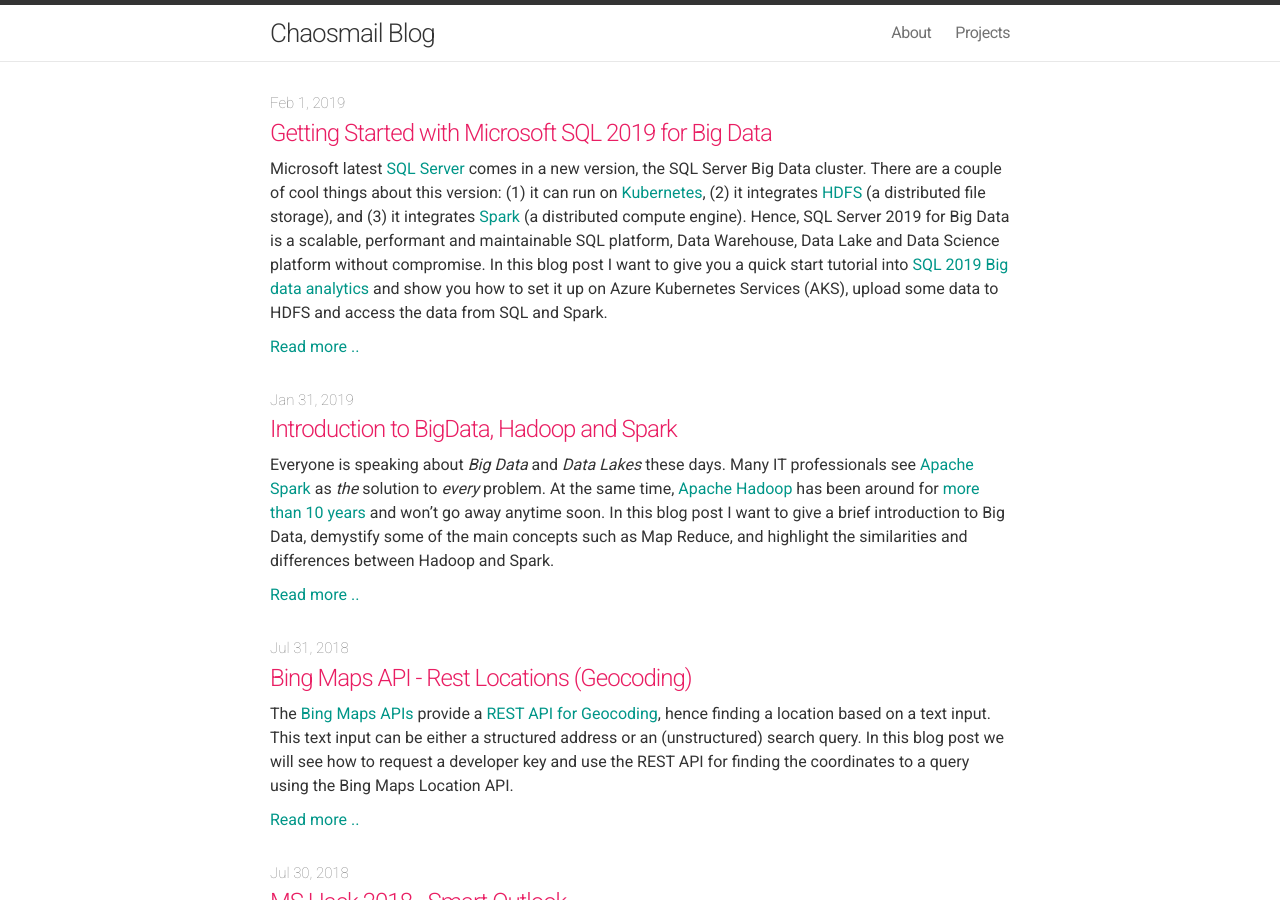
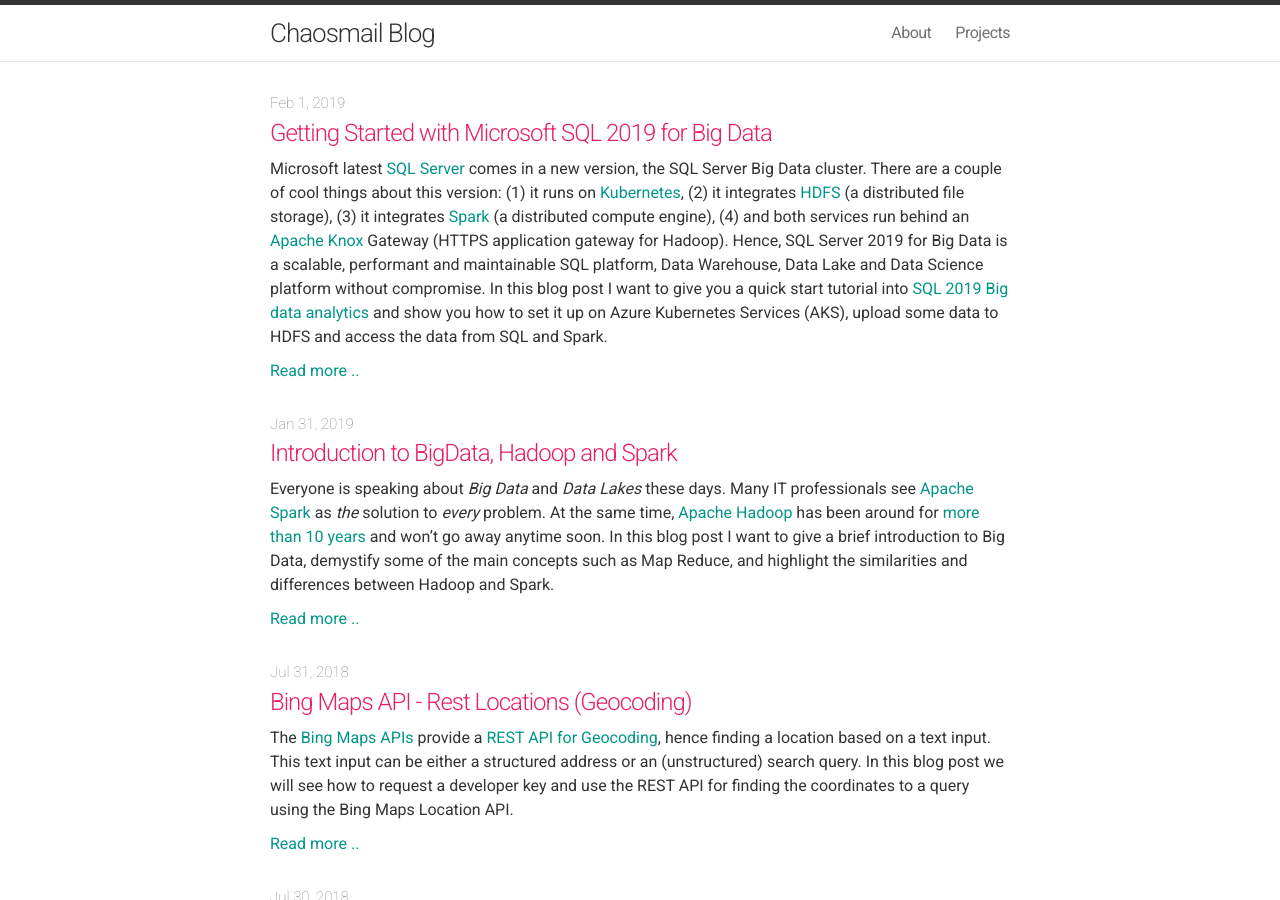
Before and after one commit to chaosmail/chaosmail.github.com, a Jekyll site: the page built from index.html, in a window 1280 px wide and 900 px high. Built offline with Jekyll 4.4.1, drawn with Linux system fonts in a browser that asks for light colours; nearby versions of some CDN libraries; the list of posts is cut into pages by our own code; some of the changed lines change nothing that is shown.

Commit message:
update sql2019

````diff
--- a/_posts/2019-02-01-getting-started-with-sql2019.md
+++ b/_posts/2019-02-01-getting-started-with-sql2019.md
@@ -7,23 +7,32 @@
 comments: true
 ---
 
-Microsoft latest [SQL Server][sql-server-2019] comes in a new version, the SQL Server Big Data cluster. There are a couple of cool things about this version: (1) it can run on [Kubernetes][kubernetes], (2) it integrates [HDFS][apache-hdfs] (a distributed file storage), and (3) it integrates [Spark][apache-spark] (a distributed compute engine). Hence, SQL Server 2019 for Big Data is a scalable, performant and maintainable SQL platform, Data Warehouse, Data Lake and Data Science platform without compromise. In this blog post I want to give you a quick start tutorial into [SQL 2019 Big data analytics][sql-server-2019-bigdata] and show you how to set it up on Azure Kubernetes Services (AKS), upload some data to HDFS and access the data from SQL and Spark.
+Microsoft latest [SQL Server][sql-server-2019] comes in a new version, the SQL Server Big Data cluster. There are a couple of cool things about this version: (1) it runs on [Kubernetes][kubernetes], (2) it integrates [HDFS][apache-hdfs] (a distributed file storage), (3) it integrates [Spark][apache-spark] (a distributed compute engine), (4) and both services run behind an [Apache Knox][apache-knox] Gateway (HTTPS application gateway for Hadoop). Hence, SQL Server 2019 for Big Data is a scalable, performant and maintainable SQL platform, Data Warehouse, Data Lake and Data Science platform without compromise. In this blog post I want to give you a quick start tutorial into [SQL 2019 Big data analytics][sql-server-2019-bigdata] and show you how to set it up on Azure Kubernetes Services (AKS), upload some data to HDFS and access the data from SQL and Spark.
 
-## Prerequisites
+## SQL Server 2019 for Big Data
+
+
+![SQL Server 2019 for Big Data architecture]({{ site.baseurl }}/images/hadoop/SQL-Server-2019-big-data-cluster.png "SQL Server 2019 for Big Data architecture"){: .image-col-1}
+
+https://cloudblogs.microsoft.com/sqlserver/2018/09/25/introducing-microsoft-sql-server-2019-big-data-clusters/
+
+## Installation
 
 Currently, SQL 2019 for Big data analytics (the HDFS and Spark integration) is still in private preview. However, you can apply for the [Early Adoption Program][sql-server-2019-early-adoption] which will grant you access to Microsoft's private registry and SQL Server 2019 images. You are also assigned a buddy (a PM on the SQL Server 2019 team) as well as provided access to a private Teams channel. Hence, if you want to try it already today, you should definitely sign up!
 
-### Kubernetes and MSSQL clients
+In this section we will go through the prerequisites and installation process as documented in the [SQL Server 2019 installation guidelines][sql-server-2019-deploy-bigdata] for Big Data analytics. In the documentation, you will find a link to a [Python script][sql-server-2019-deploy-bigdata-github] that allows you to spin up SQL 2019 on AKS.
 
-To [deploy a SQL Server 2019 Big Data cluster][sql-server-2019-deploy-bigdata] on AKS (in Region `westeurope`), you need the following tools installed. For this tutorial, I installed all these tools on Ubuntu 18.04 LTS on [WSL](https://docs.microsoft.com/en-us/windows/wsl/install-win10) (Windows Subsystem for Linux).
+### Prerequisites: Kubernetes and MSSQL clients
+
+To [deploy a SQL Server 2019 Big Data cluster][sql-server-2019-deploy-bigdata] on AKS, you need the following tools installed. For this tutorial, I installed all these tools on Ubuntu 18.04 LTS on [WSL](https://docs.microsoft.com/en-us/windows/wsl/install-win10) (Windows Subsystem for Linux).
 
 * [Azure CLI](https://docs.microsoft.com/en-us/cli/azure/install-azure-cli?view=azure-cli-latest)
-* [kubectl](https://kubernetes.io/docs/tasks/tools/install-kubectl/)
-* [mssqlctl](https://docs.microsoft.com/en-us/sql/big-data-cluster/deploy-install-mssqlctl?view=sqlallproducts-allversions)
+* [kubectl][install-kubectl]
+* [mssqlctl][install-mssqlctl]
 
-To avoid any problems with Kubernetes APIs, I installed the same `kubectl` version as the Kubernetes version on AKS. To get all versions of supported Kubernetes versions, run the following snippet.
+To avoid any problems with Kubernetes APIs, it's best to install the same `kubectl` version as the Kubernetes version on AKS. In the SQL Server 2019 docs, the version `1.10.9` is recommended. To get all versions of supported Kubernetes versions, run the following snippet.
 
-```
+```sh
 $ az aks get-versions --location westeurope --output table
 KubernetesVersion    Upgrades
 -------------------  -----------------------
@@ -38,25 +47,110 @@
 1.8.14               1.8.15, 1.9.10, 1.9.11
 ```
 
-The `mssqlctl` utility
+Hence, in this case we also [install][install-kubectl] the Kubernetes `1.10.9` client.
 
-### Data Studio
+```sh
+sudo apt-get update && sudo apt-get install -y apt-transport-https
+curl -s https://packages.cloud.google.com/apt/doc/apt-key.gpg | sudo apt-key add -
+echo "deb https://apt.kubernetes.io/ kubernetes-xenial main" | sudo tee -a /etc/apt/sources.list.d/kubernetes.list
+sudo apt-get update
+sudo apt-get install -y kubectl=1.10.9-00
+```
 
-https://docs.microsoft.com/en-us/sql/azure-data-studio/what-is?view=sqlallproducts-allversions
-https://docs.microsoft.com/en-us/sql/azure-data-studio/sql-server-2019-extension?view=sqlallproducts-allversions
+The `mssqlctl` tool is a handy command-line utility that allows you to create and manage SQL Server 2019 Big Data installations. You can [install it][install-mssqlctl] using pip with the following command:
 
-## Kubernetes Dashboard
+```sh
+$ pip3 install --extra-index-url https://private-repo.microsoft.com/python/ctp-2.2 mssqlctl --user
+```
 
-```shell
+Before you continue, make sure that both `kubectl` and `mssqlctl` commands are available. If they are not, you might restart the current bash session.
+
+### Prerequisites: Azure Data Studio
+
+[Azure Data Studio][azure-data-studio] is a cross-platform management tool for Microsoft databases. It's like SQL Server Management Studio on top of the popular VS Code editor engine, a rich TSQL editor with IntelliSense and Plugin support. Currently, it's the easiest way to connect to the different SQL Server 2019 endpoints (SQL, HDFS, and Spark). To do so, you need to [install Data Studio][azure-data-studio-install] and the [SQL Server 2019 extension][azure-data-studio-install-sql2019].
+
+### Install SQL Server 2019 on AKS
+
+In this section, we will follow the steps from the [installation script][sql-server-2019-deploy-bigdata-github] in order to install SQL Server 2019 for Big Data on AKS. I will give you a bit more details and explanation about the executed steps. If you just want to install SQL Server 2019 for Big Data, you can as well just use the script.
+
+First, we start setting all required parameters for the installation process. For the docker username and password, please use the credentials provided in the Early Adoption program. These will give you access to Microsoft's internal registry with the latest SQL Server 2019 images.
+
+```sh
+# Provide your Azure subscription ID
+SUBSCRIPTION_ID="***"
+# Provide Azure resource group name to be created
+GROUP_NAME="demos.sql2019"
+
+# Provide Azure region
+AZURE_REGION="westeurope"
+# Provide VM size for the AKS cluster
+VM_SIZE="Standard_L4s"
+# Provide number of worker nodes for AKS cluster
+AKS_NODE_COUNT="3"
+# Provide Kubernetes version
+KUBERNETES_VERSION="1.10.9"
+
+# This is both Kubernetes cluster name and SQL Big Data cluster name
+# Provide name of AKS cluster and SQL big data cluster
+CLUSTER_NAME="sqlbigdata"
+# This password will be use for Controller user, Knox user and SQL Server Master SA accounts
+# Provide password to be used for Controller user, Knox user and SQL Server Master SA accounts
+PASSWORD="MySQLBigData2019"
+# Provide username to be used for Controller user
+CONTROLLER_USERNAME="admin"
+
+# Private Microsoft registry
+DOCKER_REGISTRY="private-repo.microsoft.com"
+DOCKER_REPOSITORY="mssql-private-preview"
+DOCKER_IMAGE_TAG="latest"
+
+# Provide your Docker username
+DOCKER_USERNAME="***"
+# Provide your Docker password
+DOCKER_PASSWORD="***"
+```
+
+Now, we can go ahead and create the AKS cluster.
+
+```sh
+$ az aks create --name $CLUSTER_NAME --resource-group $GROUP_NAME --generate-ssh-keys \
+    --node-vm-size $VM_SIZE --node-count $AKS_NODE_COUNT --kubernetes-version $KUBERNETES_VERSION
+```
+
+If you run this script for the first time, you can skip the following step. However, if you create multiple AKS clusters with the same name, you first need to clean the credentials.
+
+```sh
+$ kubectl config unset "clusters.$CLUSTER_NAME"
+$ kubectl config unset "users.clusterAdmin_${GROUP_NAME}_${CLUSTER_NAME}"
+```
+In the next step, we retrieve the credentials for the cluster. This will register the credentials in the `kubectl` config.
+
+```sh
+$ az aks get-credentials --name $CLUSTER_NAME --resource-group $GROUP_NAME --admin
+```
+
+In order to access the Kubernetes dashboard, we also need to create a role binding. I took this line from [Pascal Naber's blog post](https://pascalnaber.wordpress.com/2018/06/17/access-dashboard-on-aks-with-rbac-enabled/).
+
+```sh
 $ kubectl create clusterrolebinding kubernetes-dashboard -n kube-system \
     --clusterrole=cluster-admin --serviceaccount=kube-system:kubernetes-dashboard
 ```
 
-https://pascalnaber.wordpress.com/2018/06/17/access-dashboard-on-aks-with-rbac-enabled/
+Next, we can open the Kuerbenetes dashboard for the newly created AKS cluster and see if everything looks fine. To do so, we can forward the required ports to localhost.
 
+```sh
+$ az aks browse --resource-group $GROUP_NAME --name $CLUSTER_NAME
 ```
-$ az aks browse --resource-group demos.sql2019 --name sqlbigdata
+
+The Kuerbenetes dashboard should now be available via [http://localhost:8001](http://localhost:8001). I recommend you to open it and take a look to verify everything is green.
+
+Finally, we can deploy SQL Server 2019 for Big Data on the Kubernetes cluster. This is quite easy using the `mssqlctl` command-line utility.
+
+```sh
+$ mssqlctl create cluster $CLUSTER_NAME
 ```
+
+Great, that was it! You are now ready to get started.
 
 ## Examples of SQL Server 2019 Big Data Analytics
 
@@ -73,5 +167,13 @@
 [kubernetes]: https://kubernetes.io/
 [apache-hdfs]: https://hadoop.apache.org/docs/current1/hdfs_design.html#Introduction
 [apache-spark]: http://spark.apache.org/
+[apache-knox]: https://knox.apache.org/
 [sql-server-2019-early-adoption]: https://sqlservervnexteap.azurewebsites.net/
 [sql-server-2019-deploy-bigdata]: https://docs.microsoft.com/en-us/sql/big-data-cluster/quickstart-big-data-cluster-deploy?view=sql-server-ver15
+[sql-server-2019-deploy-bigdata-github]: https://github.com/Microsoft/sql-server-samples/blob/master/samples/features/sql-big-data-cluster/deployment/aks/deploy-sql-big-data-aks.py
+[install-kubectl]: https://kubernetes.io/docs/tasks/tools/install-kubectl/
+[install-mssqlctl]: https://docs.microsoft.com/en-us/sql/big-data-cluster/deploy-install-mssqlctl?view=sqlallproducts-allversions
+
+[azure-data-studio]: https://docs.microsoft.com/en-us/sql/azure-data-studio/what-is?view=sqlallproducts-allversions
+[azure-data-studio-install]: https://docs.microsoft.com/en-us/sql/azure-data-studio/download?view=sqlallproducts-allversions
+[azure-data-studio-install-sql2019]: https://docs.microsoft.com/en-us/sql/azure-data-studio/sql-server-2019-extension?view=sqlallproducts-allversions
````
